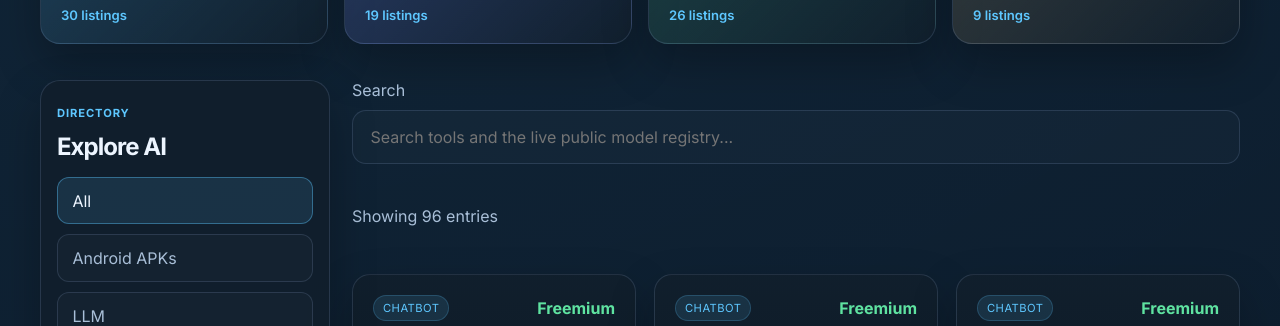
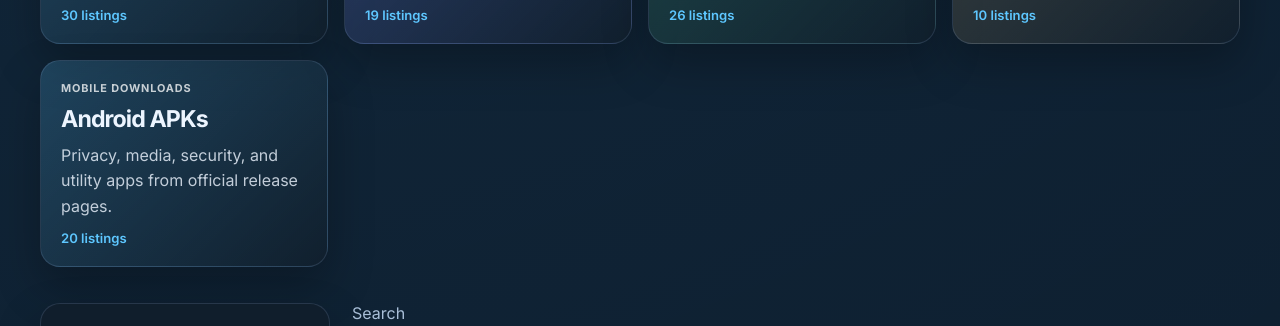
Before and after one commit to joshuawayzwright/ai-download-center, a plain HTML site: page index.html in a window 1280 px wide. Shown: the part 1578-1904 px from the top of the page. Drawn offline with Linux system fonts and the light colour scheme.

Commit message:
Expand Android APK discovery

```diff
--- a/app.js
+++ b/app.js
@@ -247,7 +247,7 @@ function renderTools() {
 
           <div class="card-footer">
             <span>${escapeHtml(tool.version)}</span>
-            <a class="card-link" href="${escapeHtml(tool.affiliateUrl || tool.url)}" target="_blank" rel="${tool.affiliateUrl ? 'sponsored noopener' : 'noreferrer'}" aria-label="${escapeHtml(tool.name)} ${tool.source === 'hugging-face' ? 'model card' : 'official site'} (opens in a new tab)">${tool.source === 'hugging-face' ? 'Model card' : 'Official source'}</a>
+              <a class="card-link" href="${escapeHtml(tool.affiliateUrl || tool.url)}" target="_blank" rel="${tool.affiliateUrl ? 'sponsored noopener' : 'noreferrer'}" aria-label="${escapeHtml(tool.name)} ${tool.source === 'hugging-face' ? 'model card' : tool.category === 'android' ? 'APK download page' : 'official site'} (opens in a new tab)">${tool.source === 'hugging-face' ? 'Model card' : tool.category === 'android' ? 'Download APK' : 'Official source'}</a>
           </div>
         </article>
       `
--- a/data/tools.json
+++ b/data/tools.json
@@ -95,6 +95,16 @@
     { "name": "KDE Connect", "company": "KDE", "category": "android", "platform": "Android APK", "version": "Latest release", "price": "Open source", "tags": ["android", "apk", "desktop", "sync"], "description": "Connect Android devices with desktops for notifications, file sharing, remote control, and more.", "url": "https://kdeconnect.kde.org/download.html" },
     { "name": "VLC for Android", "company": "VideoLAN", "category": "android", "platform": "Android APK", "version": "Latest release", "price": "Free", "tags": ["android", "apk", "media", "open-source"], "description": "Open-source media player for Android with official downloads from VideoLAN.", "url": "https://www.videolan.org/vlc/download-android.html" },
     { "name": "Firefox for Android", "company": "Mozilla", "category": "android", "platform": "Android APK", "version": "Latest release", "price": "Free", "tags": ["android", "apk", "browser", "privacy"], "description": "Privacy-focused mobile browser from Mozilla with an official Android download page.", "url": "https://www.mozilla.org/firefox/browsers/mobile/android/" },
-    { "name": "Signal", "company": "Signal Foundation", "category": "android", "platform": "Android APK", "version": "Latest release", "price": "Free", "tags": ["android", "apk", "messaging", "privacy"], "description": "Private end-to-end encrypted messenger with an official Android APK download option.", "url": "https://signal.org/android/apk/" }
+    { "name": "Signal", "company": "Signal Foundation", "category": "android", "platform": "Android APK", "version": "Latest release", "price": "Free", "tags": ["android", "apk", "messaging", "privacy"], "description": "Private end-to-end encrypted messenger with an official Android APK download option.", "url": "https://signal.org/android/apk/" },
+    { "name": "Aegis Authenticator", "company": "Aegis", "category": "android", "platform": "Android APK", "version": "Latest release", "price": "Open source", "tags": ["android", "apk", "security", "privacy"], "description": "Secure open-source two-factor authentication app with encrypted vault backups.", "url": "https://github.com/beemdevelopment/Aegis/releases" },
+    { "name": "K-9 Mail", "company": "Mozilla", "category": "android", "platform": "Android APK", "version": "Latest release", "price": "Open source", "tags": ["android", "apk", "email", "privacy"], "description": "Open-source email client for Android with official releases from Mozilla's project repository.", "url": "https://github.com/thundernest/k-9/releases" },
+    { "name": "AntennaPod", "company": "AntennaPod", "category": "android", "platform": "Android APK", "version": "Latest release", "price": "Open source", "tags": ["android", "apk", "podcast", "media"], "description": "Open-source podcast manager for Android with subscriptions, downloads, and playback controls.", "url": "https://github.com/AntennaPod/AntennaPod/releases" },
+    { "name": "Fossify Gallery", "company": "Fossify", "category": "android", "platform": "Android APK", "version": "Latest release", "price": "Open source", "tags": ["android", "apk", "gallery", "privacy"], "description": "Private, lightweight photo gallery with no ads and official Android releases.", "url": "https://github.com/FossifyOrg/Gallery/releases" },
+    { "name": "Droid-ify", "company": "Droid-ify", "category": "android", "platform": "Android APK", "version": "Latest release", "price": "Open source", "tags": ["android", "apk", "f-droid", "open-source"], "description": "Modern F-Droid client for browsing and installing open-source Android apps.", "url": "https://github.com/Droid-ify/client/releases" },
+    { "name": "Mullvad VPN", "company": "Mullvad VPN", "category": "android", "platform": "Android APK", "version": "Latest release", "price": "Paid", "tags": ["android", "apk", "vpn", "privacy"], "description": "Privacy-first VPN app with an official Android APK download from Mullvad.", "url": "https://mullvad.net/en/download/vpn/android" },
+    { "name": "Proton VPN", "company": "Proton", "category": "android", "platform": "Android APK", "version": "Latest release", "price": "Freemium", "tags": ["android", "apk", "vpn", "privacy"], "description": "Open-source VPN app from Proton with a free Android plan and official downloads.", "url": "https://protonvpn.com/download-android" },
+    { "name": "Immich", "company": "Immich", "category": "android", "platform": "Android APK", "version": "Latest release", "price": "Open source", "tags": ["android", "apk", "photos", "self-hosted"], "description": "Self-hosted photo and video backup app with official Android releases and server sync.", "url": "https://github.com/immich-app/immich/releases" },
+    { "name": "Syncthing-Fork", "company": "Syncthing-Fork", "category": "android", "platform": "Android APK", "version": "Latest release", "price": "Open source", "tags": ["android", "apk", "sync", "privacy"], "description": "Peer-to-peer file synchronization app for Android with official project releases.", "url": "https://github.com/Catfriend1/syncthing-android/releases" },
+    { "name": "FairEmail", "company": "FairEmail", "category": "android", "platform": "Android APK", "version": "Latest release", "price": "Open source", "tags": ["android", "apk", "email", "privacy"], "description": "Privacy-friendly email app for Android with an official release page and no advertising.", "url": "https://github.com/M66B/FairEmail/releases" }
   ]
 }
--- a/index.html
+++ b/index.html
@@ -190,6 +190,12 @@
               <p>Apps and runners that keep models and data on your own hardware.</p>
               <span class="collection-count" data-count-for="self-hosted"></span>
             </a>
+            <a class="collection-card accent-blue" href="#catalog" data-collection="android">
+              <span class="collection-kicker">Mobile downloads</span>
+              <h3>Android APKs</h3>
+              <p>Privacy, media, security, and utility apps from official release pages.</p>
+              <span class="collection-count" data-count-for="android"></span>
+            </a>
           </div>
         </section>
 
```
